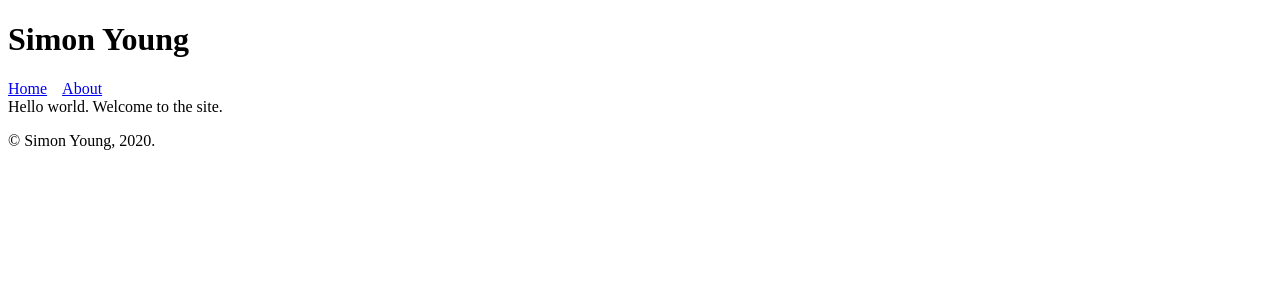
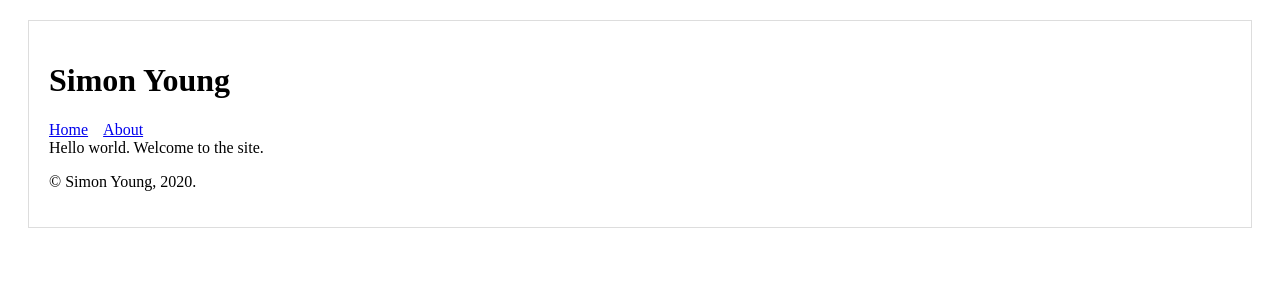
Before and after one commit to simonyoung/simonyoung-io, a Next.js app: page / in a window 1280 px wide. Shown: the top 300 px of the page. Built offline with nearby package versions, Linux system fonts and the light colour scheme.

Commit message:
Swap layout to HOC approach

```diff
--- a/components/Layout.js
+++ b/components/Layout.js
@@ -1,12 +1,20 @@
 import Header from './Header/Header';
 import Footer from './Footer/Footer';
 
-const Layout = props => (
-  <div>
-    <Header />
-    {props.children}
-    <Footer />
-  </div>
-);
+const layoutStyle = {
+  margin: 20,
+  padding: 20,
+  border: '1px solid #DDD'
+};
 
-export default Layout;
+const withLayout = Page => {
+  return () => (
+    <div style={layoutStyle}>
+      <Header />
+      <Page />
+      <Footer />
+    </div>
+  );
+};
+
+export default withLayout;
--- a/pages/index.js
+++ b/pages/index.js
@@ -1,10 +1,6 @@
-import Layout from '../components/Layout';
+import withLayout from '../components/Layout';
 import HelloWorld from '../components/HelloWorld';
 
-export default () => (
-  <div>
-    <Layout>
-      <HelloWorld />
-    </Layout>
-  </div>
-)
+const Page = () => <HelloWorld />;
+
+export default withLayout(Page);
```
